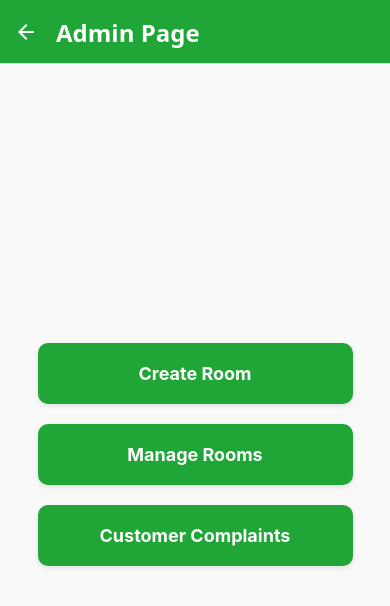
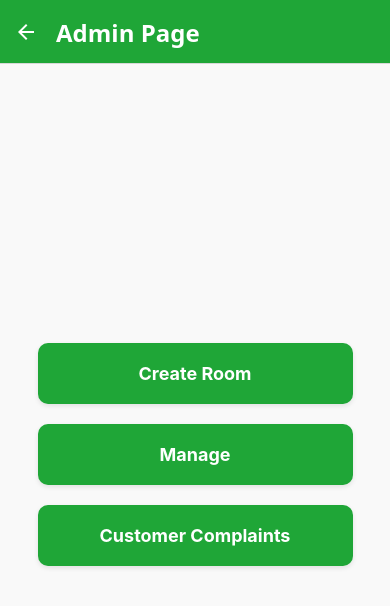
Before and after one commit to dushantha96/bookify_frontend, a React Native app: screen /AdminPage in a window 390 px wide. Shown: the top 606 px of the page. Built offline with nearby package versions, Linux system fonts and the light colour scheme; no server answers.

Commit message:
Text
Text

```diff
--- a/Pages/AdminPage.js
+++ b/Pages/AdminPage.js
@@ -20,7 +20,7 @@ export default function AdminPage() {
         style={styles.card}
         onPress={() => navigation.navigate("ManageRooms")}
       >
-        <Text style={styles.cardText}>Manage Rooms</Text>
+        <Text style={styles.cardText}>Manage</Text>
       </TouchableOpacity>
 
       {/* Customer Complaints Card */}
```
